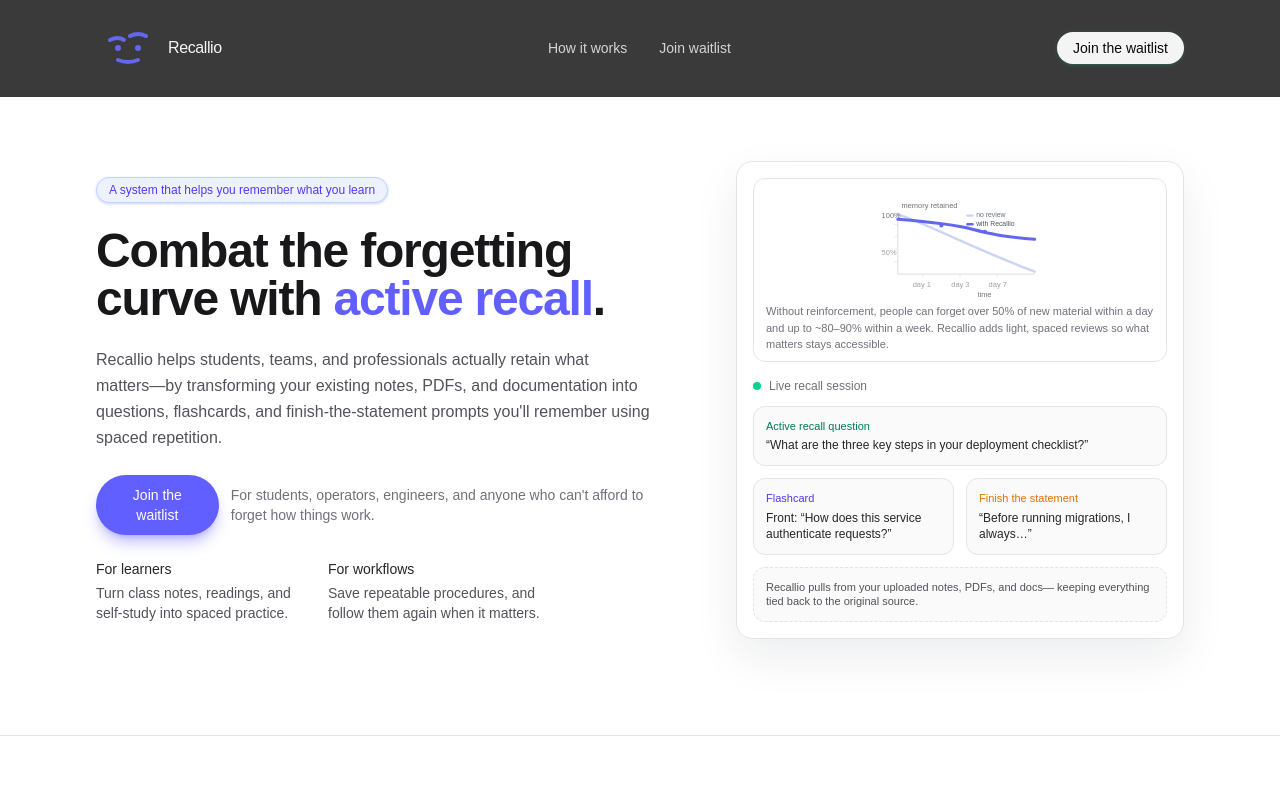
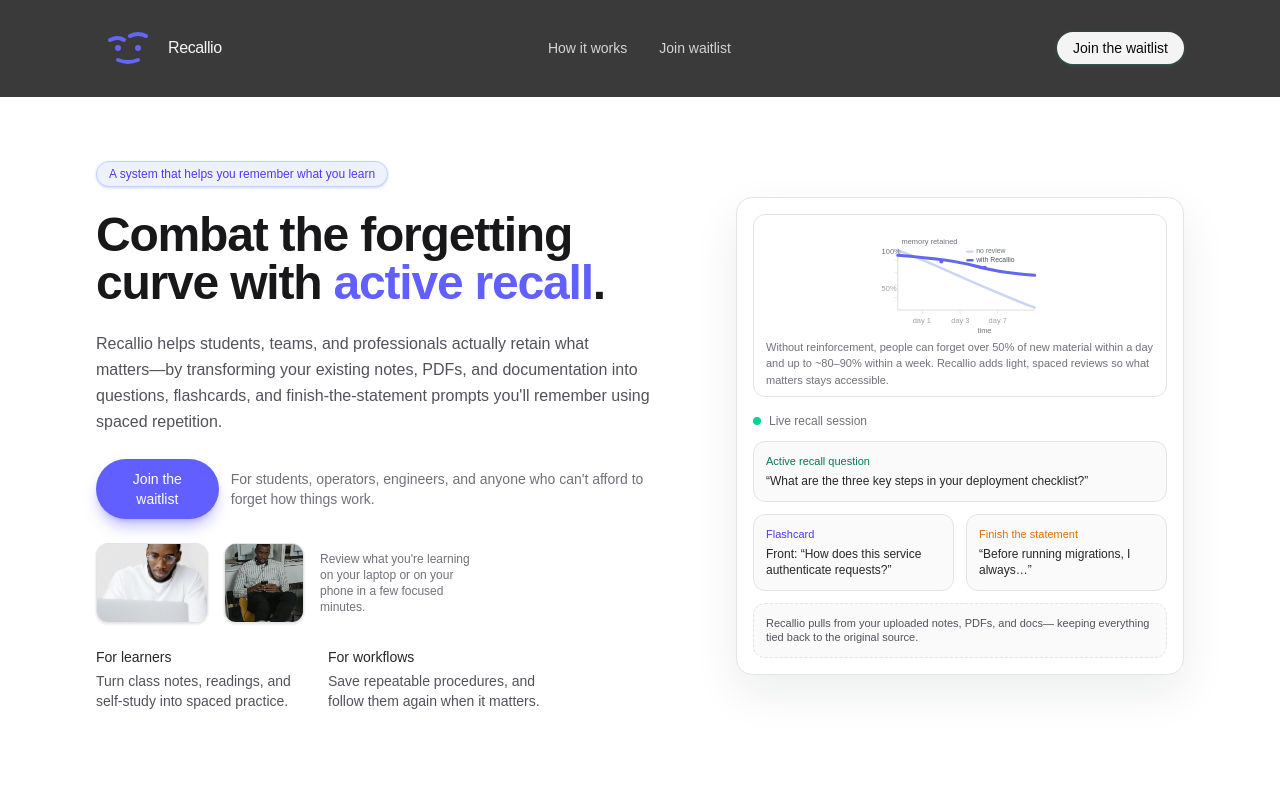
Before and after one commit to phelpsdevelops/recallio-landing-page, a Next.js app: page / in a window 1280 px wide. Shown: the top 800 px of the page. Built offline with nearby package versions, Linux system fonts and the light colour scheme.

Commit message:
added stock images

```diff
--- a/app/components/Hero.tsx
+++ b/app/components/Hero.tsx
@@ -1,4 +1,6 @@
 "use client";
+
+import Image from "next/image";
 
 export function Hero() {
   return (
@@ -35,6 +37,31 @@
             <p className="text-xs text-zinc-500 sm:text-sm">
               For students, operators, engineers, and anyone who can&apos;t
               afford to forget how things work.
+            </p>
+          </div>
+
+          <div className="mt-2 flex items-center gap-4">
+            <div className="relative h-20 w-28 overflow-hidden rounded-xl border border-zinc-200 bg-zinc-100 shadow-sm shadow-zinc-200">
+              <Image
+                src="/computer.jpg"
+                alt="Person using Recallio on a laptop"
+                fill
+                className="object-cover"
+                sizes="112px"
+              />
+            </div>
+            <div className="relative h-20 w-20 overflow-hidden rounded-xl border border-zinc-200 bg-zinc-100 shadow-sm shadow-zinc-200">
+              <Image
+                src="/phone.jpg"
+                alt="Person using Recallio on a phone"
+                fill
+                className="object-cover"
+                sizes="80px"
+              />
+            </div>
+            <p className="max-w-[150px] text-xs text-zinc-500">
+              Review what you&apos;re learning on your laptop or on your phone
+              in a few focused minutes.
             </p>
           </div>
           <dl className="mt-4 grid grid-cols-2 gap-4 text-xs text-zinc-600 sm:text-sm md:max-w-md">
```
Also changed, not shown: public/computer.jpg (added), public/phone.jpg (added).
